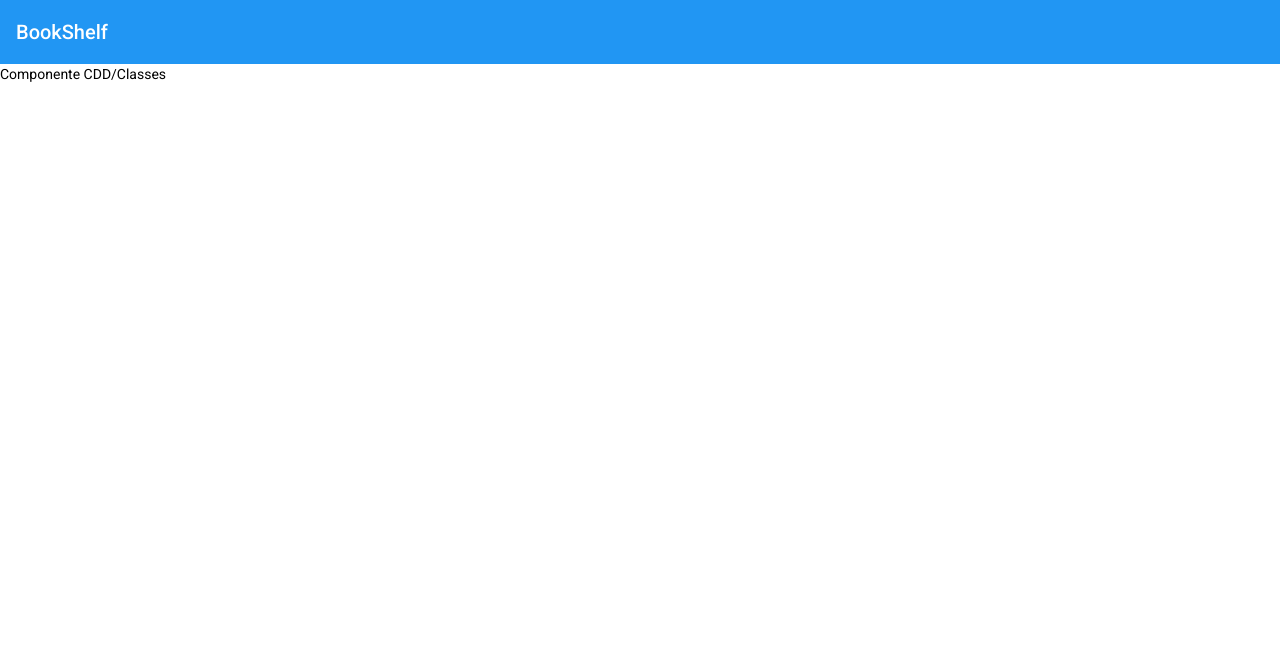
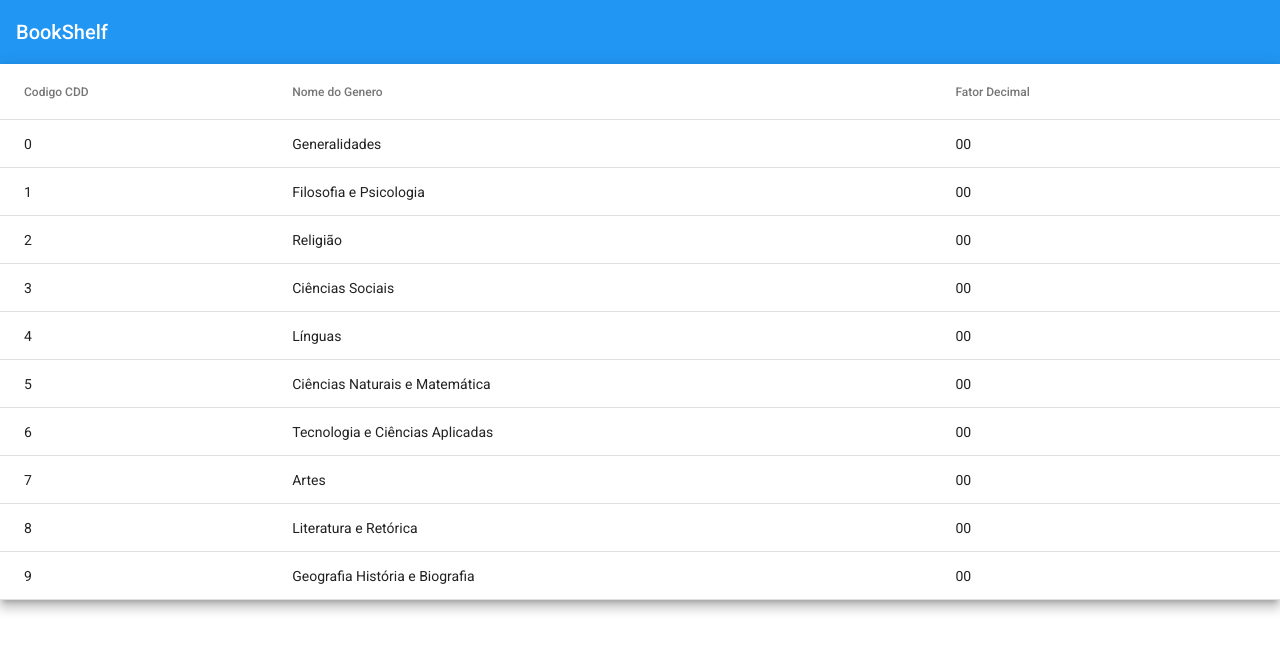
Before and after one commit to akyrasouza/bookshelfbrv1, an Angular app: page /cdd in a window 1280 px wide. Shown: the top 652 px of the page. Built offline with nearby package versions, Linux system fonts and the light colour scheme.

Commit message:
Adição de interface e tabela do material com recurso de dataSource

```diff
--- a/src/app/app-routing.module.ts
+++ b/src/app/app-routing.module.ts
@@ -1,4 +1,4 @@
-import { ClassesComponent } from './cdd/classes/classes.component';
+//import { ClassesComponent } from './cdd/classes/classes.component';
 import { NgModule } from '@angular/core';
 import { RouterModule, Routes } from '@angular/router';
 
@@ -6,7 +6,7 @@ const routes: Routes = [
   {path:'',pathMatch:'full', redirectTo:'cdd'},
   {
     path: 'cdd',
-    loadChildren: () => import('./cdd/cdd-routing.module').then(m => m.CddRoutingModule)
+    loadChildren: () => import('./cdd/cdd.module').then(m => m.CddModule)
   }
 ];
 
--- a/src/app/cdd/cdd.module.ts
+++ b/src/app/cdd/cdd.module.ts
@@ -1,5 +1,6 @@
+import { CommonModule } from '@angular/common';
 import { NgModule } from '@angular/core';
-import { CommonModule } from '@angular/common';
+import { MatTableModule } from '@angular/material/table';
 
 import { CddRoutingModule } from './cdd-routing.module';
 import { ClassesComponent } from './classes/classes.component';
@@ -11,7 +12,8 @@ import { ClassesComponent } from './classes/classes.component';
   ],
   imports: [
     CommonModule,
-    CddRoutingModule
+    CddRoutingModule,
+    MatTableModule
   ]
 })
 export class CddModule { }
--- a/src/app/cdd/classes/classes.component.html
+++ b/src/app/cdd/classes/classes.component.html
@@ -1 +1,24 @@
-<p>Componente CDD/Classes</p>
+<table mat-table [dataSource]="livrosGeneros" class="mat-elevation-z8">
+
+
+  <!-- ID-->
+  <ng-container matColumnDef="_idGenero">
+    <th mat-header-cell *matHeaderCellDef>Codigo CDD </th>
+    <td mat-cell *matCellDef="let generos"> {{generos._idGenero}} </td>
+  </ng-container>
+
+  <!-- Nome do Genero -->
+  <ng-container matColumnDef="nomeGenero">
+    <th mat-header-cell *matHeaderCellDef> Nome do Genero </th>
+    <td mat-cell *matCellDef="let generos"> {{generos.nomeGenero}} </td>
+  </ng-container>
+
+  <!-- Decimal Genero -->
+  <ng-container matColumnDef="decimalGenero">
+    <th mat-header-cell *matHeaderCellDef> Fator Decimal</th>
+    <td mat-cell *matCellDef="let generos"> {{generos.decimalGenero}} </td>
+  </ng-container>
+
+  <tr mat-header-row *matHeaderRowDef="VisaoColunas"></tr>
+  <tr mat-row *matRowDef="let row; columns: VisaoColunas;"></tr>
+</table>
--- a/src/app/cdd/classes/classes.component.scss
+++ b/src/app/cdd/classes/classes.component.scss
@@ -0,0 +1,3 @@
+table {
+  width: 100%;
+}
--- a/src/app/cdd/classes/classes.component.ts
+++ b/src/app/cdd/classes/classes.component.ts
@@ -1,3 +1,4 @@
+import { Generos } from './../modelos/generos';
 import { Component, OnInit } from '@angular/core';
 
 @Component({
@@ -7,7 +8,24 @@ import { Component, OnInit } from '@angular/core';
 })
 export class ClassesComponent implements OnInit {
 
-  constructor() { }
+    livrosGeneros: Generos[]= [
+      {_idGenero:"0",nomeGenero:"Generalidades",decimalGenero:"00",livrosGenero:523},
+      {_idGenero:"1",nomeGenero:"Filosofia e Psicologia",decimalGenero:"00",livrosGenero:50},
+      {_idGenero:"2",nomeGenero:"Religião",decimalGenero:"00",livrosGenero:423},
+      {_idGenero:"3",nomeGenero:"Ciências Sociais",decimalGenero:"00",livrosGenero:105},
+      {_idGenero:"4",nomeGenero:"Línguas",decimalGenero:"00",livrosGenero:366},
+      {_idGenero:"5",nomeGenero:"Ciências Naturais e Matemática",decimalGenero:"00",livrosGenero:203},
+      {_idGenero:"6",nomeGenero:"Tecnologia e Ciências Aplicadas",decimalGenero:"00",livrosGenero:207},
+      {_idGenero:"7",nomeGenero:"Artes",decimalGenero:"00",livrosGenero:450},
+      {_idGenero:"8",nomeGenero:"Literatura e Retórica",decimalGenero:"00",livrosGenero:50},
+      {_idGenero:"9",nomeGenero:"Geografia História e Biografia",decimalGenero:"00",livrosGenero:150}
+
+    ];
+    VisaoColunas=['_idGenero','nomeGenero','decimalGenero'];
+
+  constructor() {
+
+  }
 
   ngOnInit(): void {
   }
--- /dev/null
+++ b/src/app/cdd/modelos/generos.ts
@@ -0,0 +1,8 @@
+export interface Generos {
+  _idGenero: string;
+  nomeGenero: string;
+  decimalGenero: string;
+  livrosGenero: number;
+
+
+}
```
